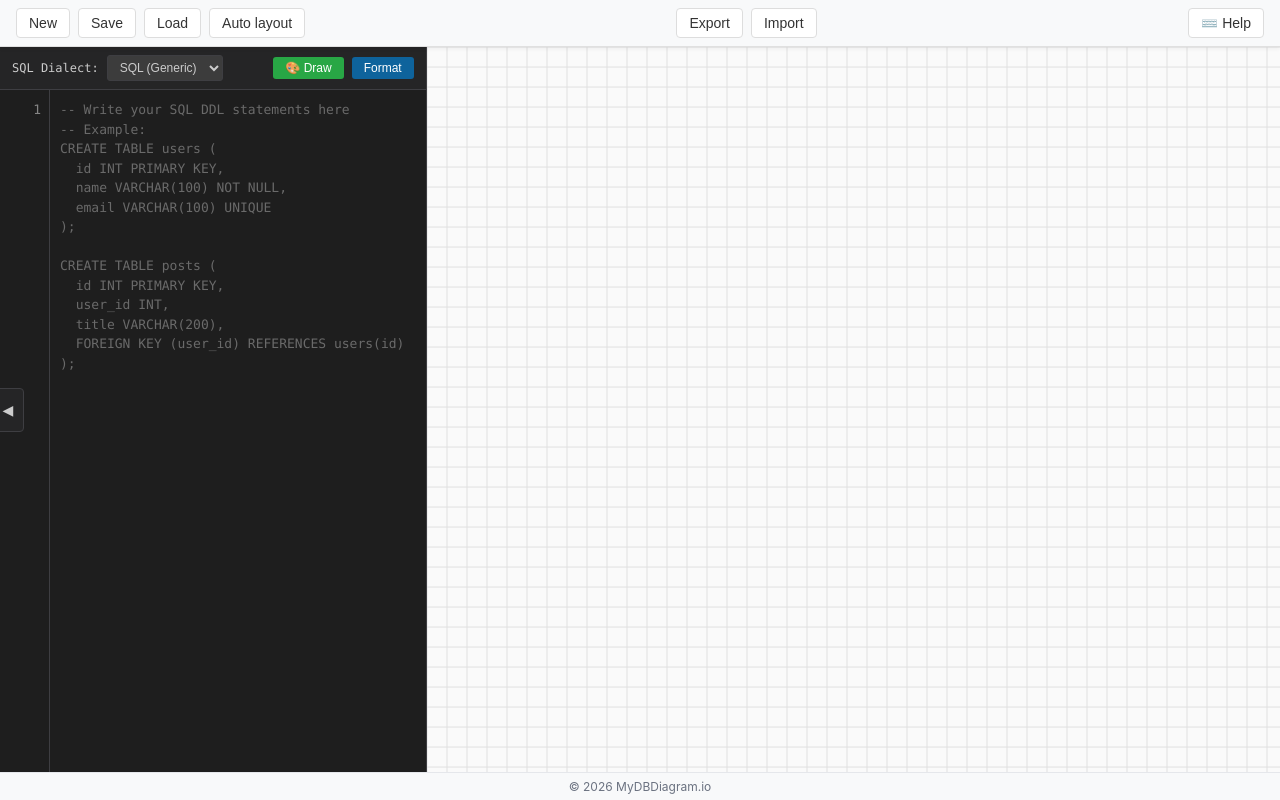
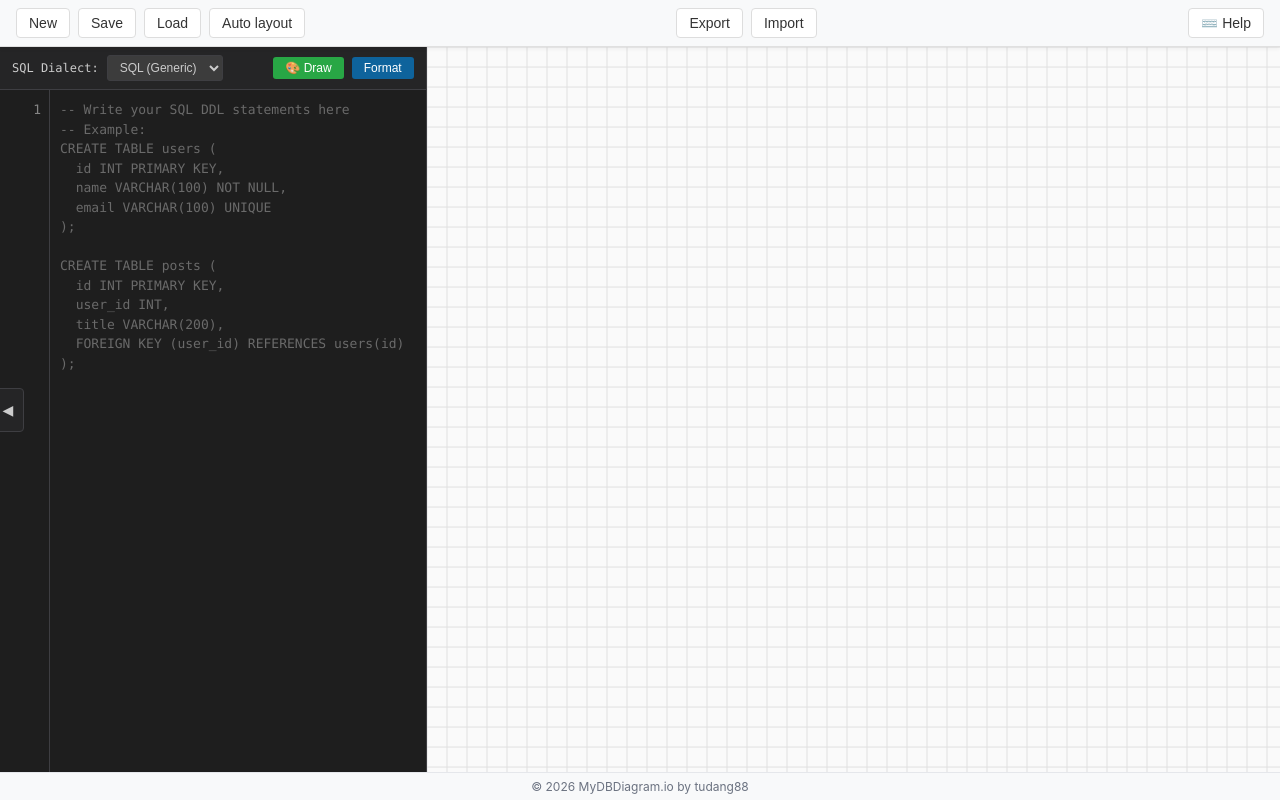
Before and after one commit to tudang88/mydbdiagram.io, a React (Vite) app: page / in a window 1280 px wide. Built offline with nearby package versions, Linux system fonts and the light colour scheme.

Commit message:
add cpy right

```diff
--- a/src/client/App.tsx
+++ b/src/client/App.tsx
@@ -320,7 +320,7 @@ function App() {
           </div>
         </div>
         <footer className="app-footer">
-          <span className="app-footer-text">© {new Date().getFullYear()} MyDBDiagram.io</span>
+          <span className="app-footer-text">© {new Date().getFullYear()} MyDBDiagram.io by tudang88</span>
         </footer>
         {error && <ErrorMessage message={error} onDismiss={handleDismissError} />}
         {notification && (
```
